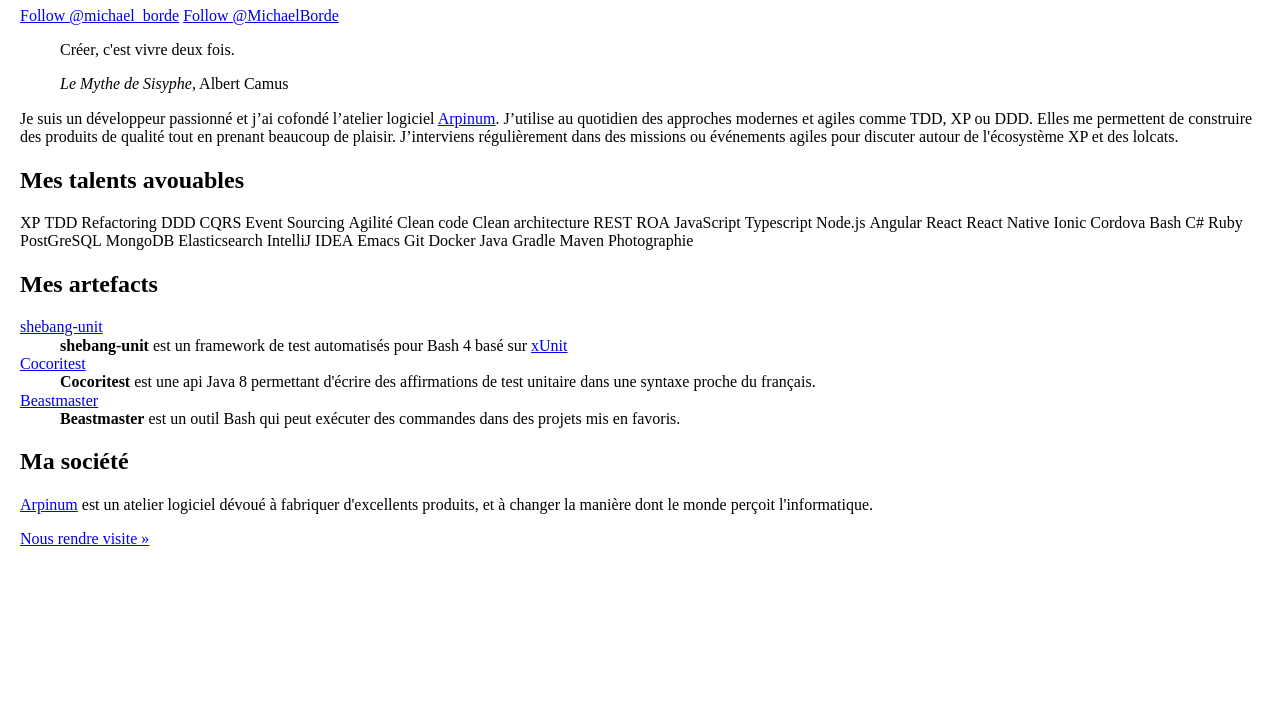
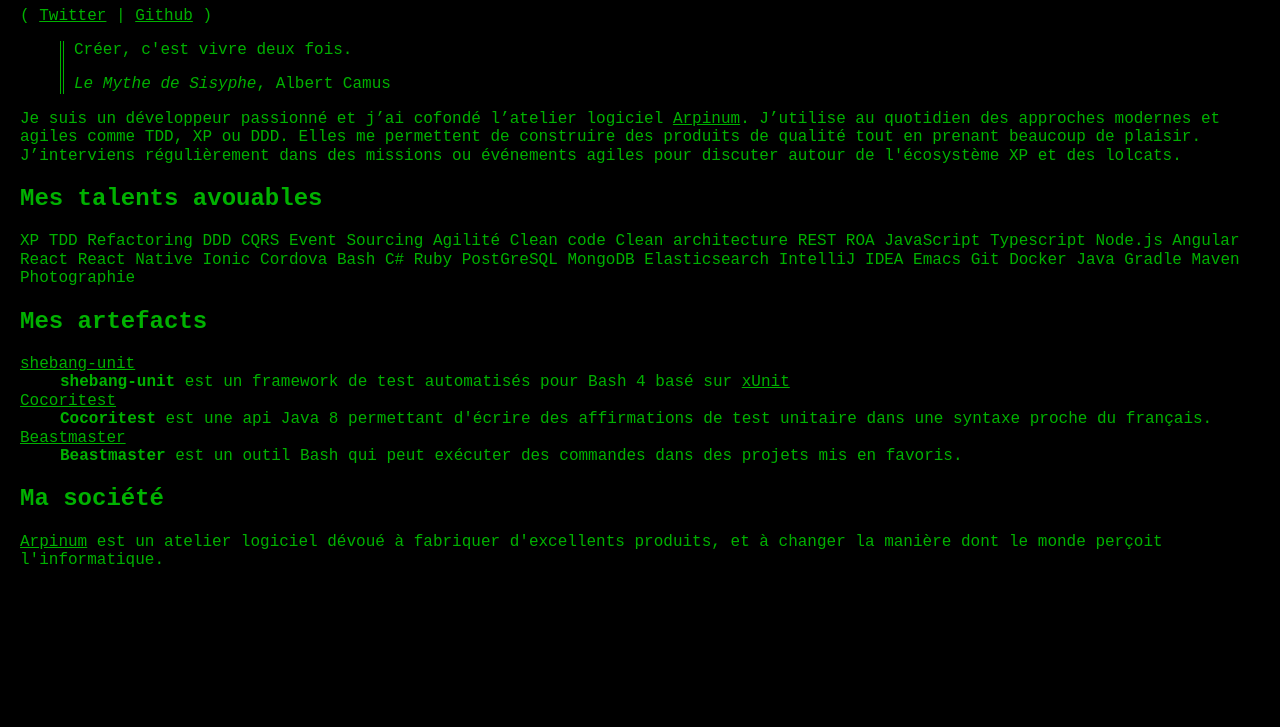
Before and after one commit to MichaelBorde/michaelborde.github.io, a plain HTML site: page index.html in a window 1280 px wide. Shown: the part 73-800 px from the top of the page. Drawn offline with nearby package versions, Linux system fonts and the light colour scheme.

Commit message:
une css légère

```diff
--- a/css/index.css
+++ b/css/index.css
@@ -1,6 +1,21 @@
 body {
   margin-left: 20px;
   margin-right: 20px;
+  font-family: Courier New, Courier, monospace;
+  color: rgb(0, 177, 0);
+  background-color: black;
+}
+
+a,
+a:visited,
+a:active,
+a:hover {
+  color: inherit;
+}
+
+blockquote {
+  border-left: 4px double rgb(0, 177, 0);
+  padding-left: 10px;
 }
 
 ul {
--- a/index.html
+++ b/index.html
@@ -14,11 +14,11 @@
 
 <body>
   <h1>Michael Borde</h1>
+  <p> (
+    <a href="https://twitter.com/michael_borde">Twitter</a> |
+    <a href="https://github.com/MichaelBorde">Github</a> )
+  </p>
   <p>
-    <a href="https://twitter.com/michael_borde?ref_src=twsrc%5Etfw" class="twitter-follow-button" data-lang="en" data-show-count="false">Follow @michael_borde</a>
-    <script async src="https://platform.twitter.com/widgets.js" charset="utf-8"></script>
-    <a class="github-button" href="https://github.com/MichaelBorde" aria-label="Follow @MichaelBorde on GitHub">Follow @MichaelBorde</a>
-  </p>
     <blockquote>
       <p>Créer, c'est vivre deux fois.</p>
       <footer>
@@ -94,12 +94,8 @@
 
     <h2>Ma société</h2>
     <p>
-    <a href="http://www.arpinum.fr" title="Arpinum">Arpinum</a> est un atelier logiciel dévoué à fabriquer d'excellents produits, et à changer la manière dont le monde perçoit
-    l'informatique.
-  </p>
-  <p>
-    <a href="http://www.arpinum.fr" title="Arpinum" role="button">Nous rendre visite »
-    </a>
+      <a href="http://www.arpinum.fr" title="Arpinum">Arpinum</a> est un atelier logiciel dévoué à fabriquer d'excellents produits, et à changer la manière dont le monde
+      perçoit l'informatique.
     </p>
 </body>
 
```
Lines whose indentation alone changed are shown as unchanged.
